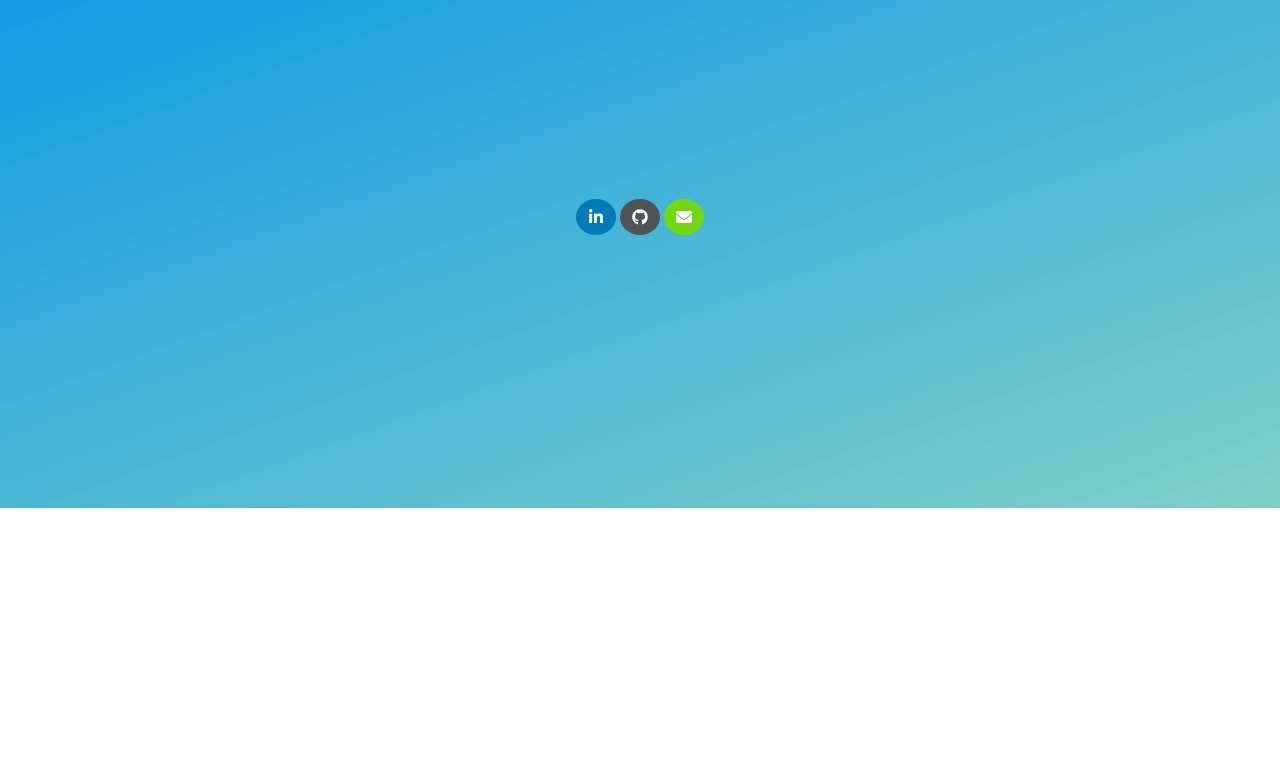
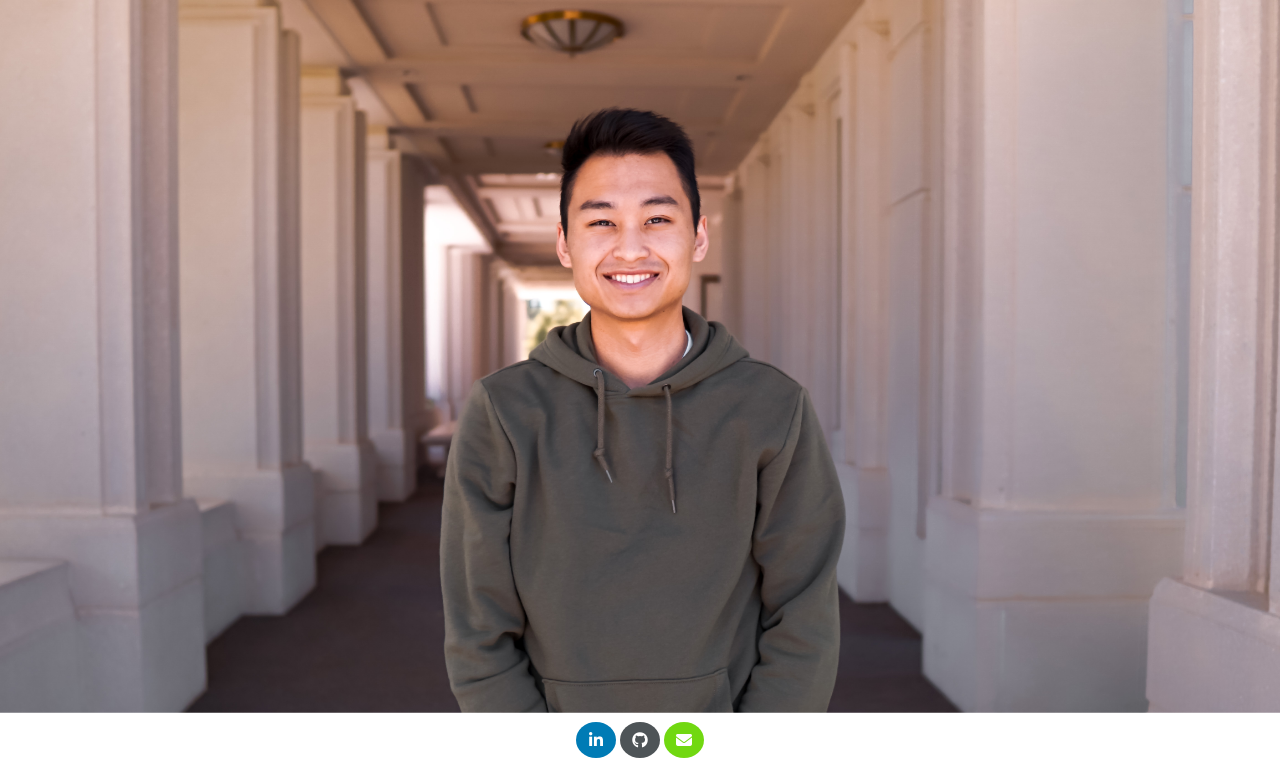
Before and after one commit to vangricky/portfolio, a plain HTML site: page index.html in a window 1280 px wide. Shown: the part 159-922 px from the top of the page. Before the commit the page ends 800 px from the top, so only its background shows below. Drawn offline with nearby package versions, Linux system fonts and the light colour scheme.

Commit message:
still testing

```diff
--- a/index.html
+++ b/index.html
@@ -24,7 +24,7 @@
                     <img class="main-header-section-nav-img" src="images/rv-port-white-transpa.png" alt="Ricky Vang Portfolio Logo">
                 </div>
                 <div class="mask">
-                    <img class="rickyvang zigzag-painting revealed-image" id="rickyv" src="/styles/ricky-img.jpg" alt="Ricky Vang">
+                    <img class="rickyvang zigzag-painting revealed-image" id="rickyv" src="/images/ricky-img.jpg" alt="Ricky Vang">
                 </div>
                 <div class="main-header-icons-list">
                     <a href="https://www.linkedin.com/in/rickyvang/" class="fa fa-linkedin"></a>
--- a/styles/base.css
+++ b/styles/base.css
@@ -21,19 +21,19 @@ body {
   margin-right: auto;
 }
 
-.mask {
+/* .mask {
   width: 350px;
   height: auto;
   position: relative;
   overflow: hidden;
-  margin: 0 auto; /* Center the mask container horizontally */
+  margin: 0 auto;
   -webkit-mask-image: url("/images/paint.png");
-  /* mask-image: url("/images/paint.png"); */
+  mask-image: url("/images/paint.png");
   -webkit-mask-size: auto 100%;
-  /* mask-size: auto 100%; */
+  mask-size: auto 100%;
   -webkit-mask-repeat: no-repeat;
-  /* mask-repeat: no-repeat; */
-}
+  mask-repeat: no-repeat;
+} */
 
 .mask .rickyvang {
   width: 100%;
```
Also changed, not shown: images/ricky-img.jpg (renamed from styles/ricky-img.jpg).
